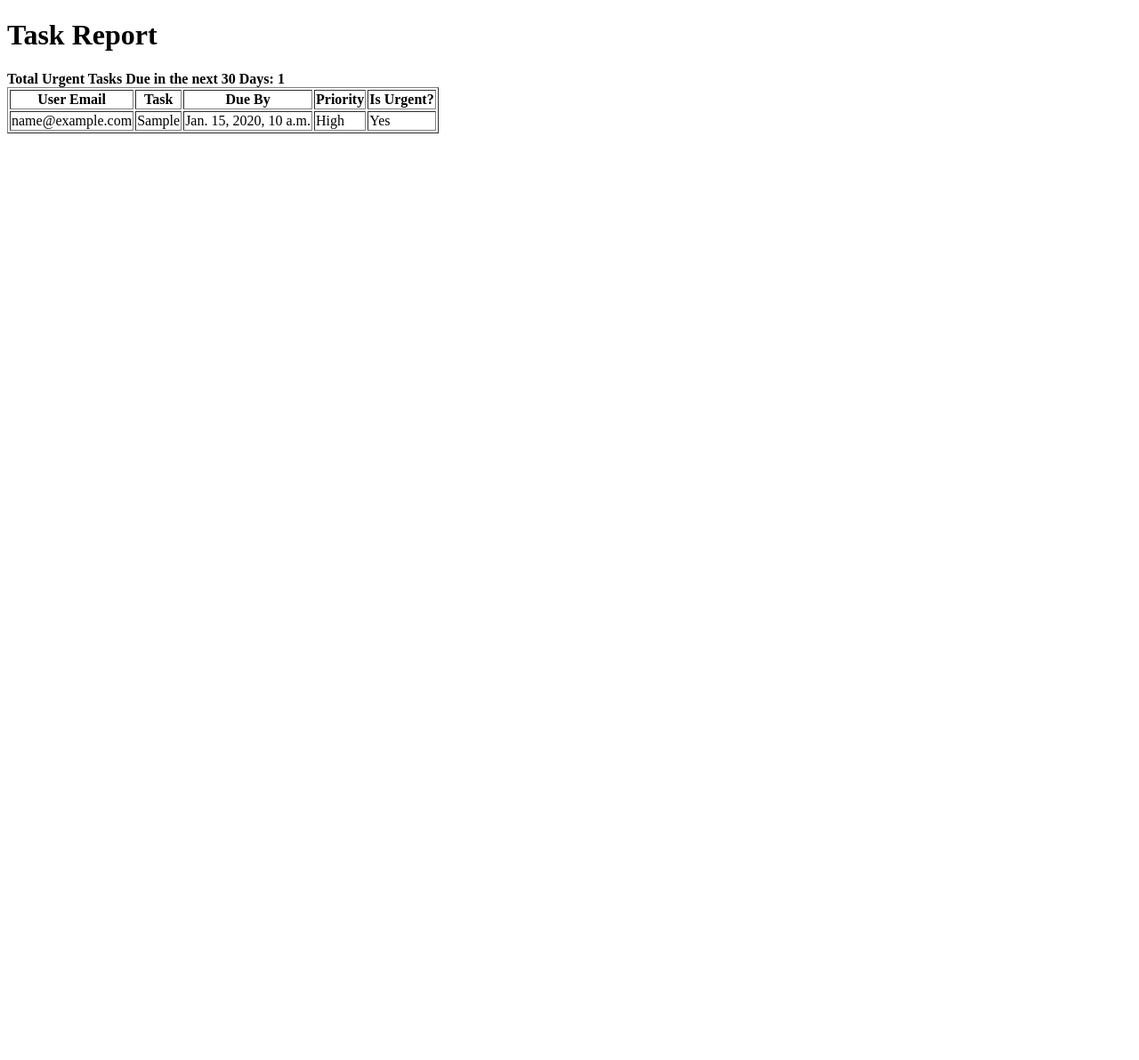
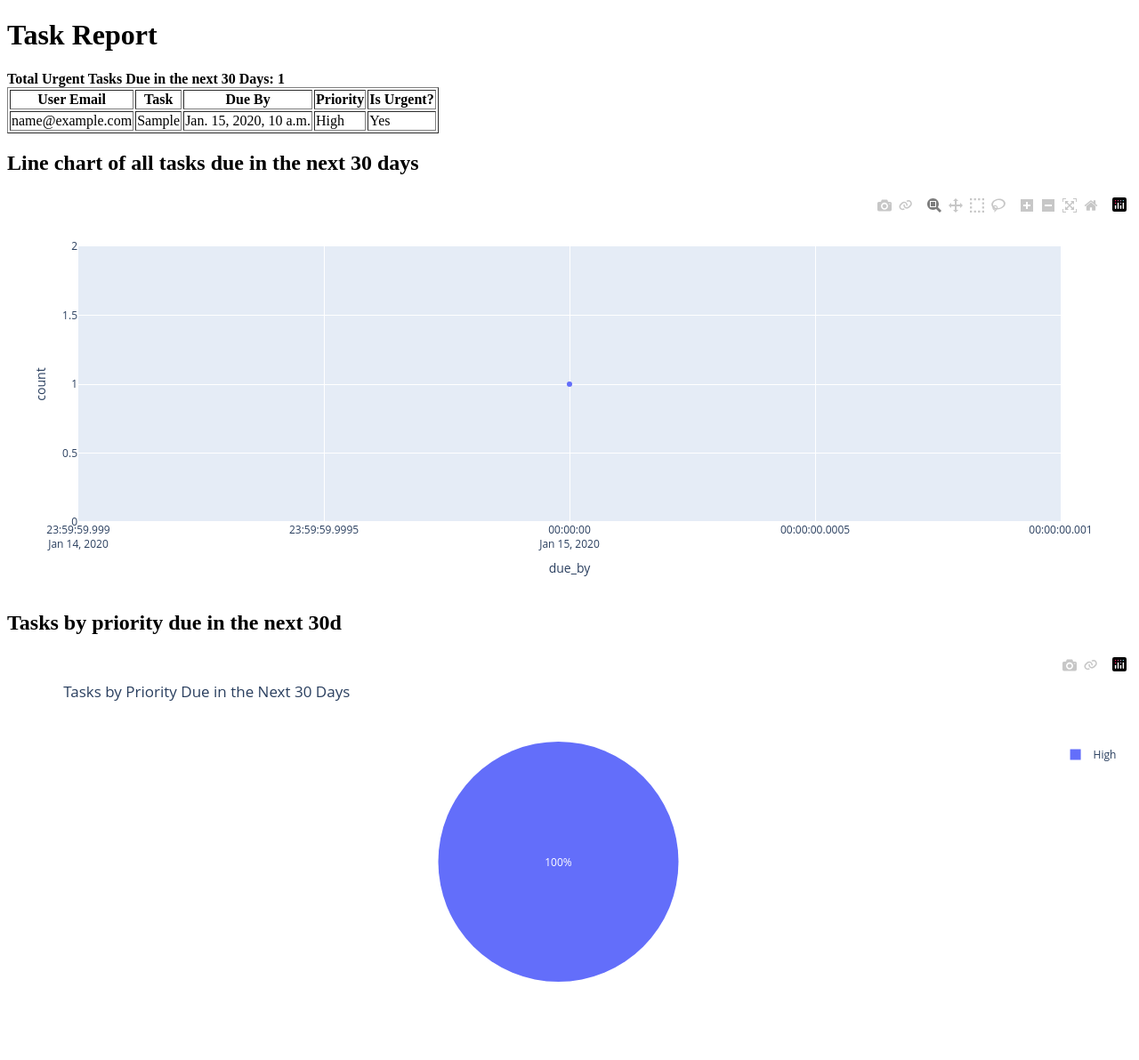
Before and after one commit to placeholdername43/TaskList, a Django app: page /dashboard/ in a window 1280 px wide. Shown: the whole page at 89% size. Before the commit the page ends 150 px from the top, so only its background shows below. Run offline with Django 5.2, Linux system fonts and the light colour scheme; tables that the repository leaves empty hold one stand-in row (values such as "Sample post").

Commit message:
line chart & pie chart using plotly

```diff
--- a/TaskSite/TaskApp/models.py
+++ b/TaskSite/TaskApp/models.py
@@ -3,10 +3,17 @@ from django.db import models
 # Create your models here.
 
 class Task(models.Model):
+    PRIORITY_CHOICES = [
+        (1, 'High'),
+        (2, 'Medium'),
+        (3, 'Low'),
+    ]
+
+
     user_email = models.EmailField()
     task = models.CharField(max_length=255) # can be textfield for large amt of text
     due_by = models.DateTimeField()
-    priority = models.IntegerField(choices=[(1,'High'),(2,'Medium'),(3,'Low')])
+    priority = models.IntegerField(choices=PRIORITY_CHOICES)
     is_urgent = models.BooleanField(default=False)
 
     def __str__(self):
--- a/TaskSite/TaskApp/templates/dashboard.html
+++ b/TaskSite/TaskApp/templates/dashboard.html
@@ -28,9 +28,18 @@
                 <td>{{ task.is_urgent|yesno:"Yes,No" }}</td>
             </tr>
             {% endfor %}
-
         </tbody>
     </table>
 
+    <div class = "line-chart">
+        <h2> Line chart of all tasks due in the next 30 days </h2>
+        {{ line_chart|safe }}
+    </div>
+
+    <div class = "pie-chart">
+        <h2> Tasks by priority due in the next 30d </h2>
+        {{ pie_chart|safe }}
+    </div>
+
 </body>
 </html>
--- a/TaskSite/TaskApp/templates/landing_page.html
+++ b/TaskSite/TaskApp/templates/landing_page.html
@@ -9,6 +9,5 @@
     <h1> Welcome to the Todo landing page</h1>
     <a href ="{% url 'add_task' %}"> Add a task</a><br>
     <a href="{% url 'dashboard' %}">View Dashboard</a><br>
-    <a href="{% url 'login' %}"> Login</a><br>
 </body>
 </html>
--- a/TaskSite/TaskApp/views.py
+++ b/TaskSite/TaskApp/views.py
@@ -1,10 +1,12 @@
 from datetime import datetime, timedelta
-
+import pandas as pd
+import plotly.express as px
+import plotly.io as pio
 from django.shortcuts import redirect, render
 from .models import Task
 from .forms import TaskForm
 
-# Create your views here.
+
 
 def landing_page(request):
     return render(request, 'landing_page.html')
@@ -15,10 +17,36 @@ def dashboard(request):
     tasks_due_in_30d = Task.objects.filter(due_by__lte = next_30_days)
     urgent_tasks = tasks_due_in_30d.filter(is_urgent = True).count()
 
+    line_chart_html = None
+    pie_chart_html = None
+
+    if tasks.exists():
+        df = pd.DataFrame(list(tasks_due_in_30d.values('due_by', 'priority')))
+        df['priority'] = df['priority'].apply(lambda x: dict(Task.PRIORITY_CHOICES).get(x))
+        df['due_by'] = pd.to_datetime(df['due_by']).dt.date
+        tasks_per_day = df.groupby('due_by').size().reset_index(name='count')
+        line_chart_fig = px.line(tasks_per_day, x = "due_by", y = "count", markers = True)
+        line_chart_html = pio.to_html(line_chart_fig, full_html=False)
+
+        tasks_by_priority = df['priority'].value_counts().reset_index(name='count')
+        tasks_by_priority.columns = ['priority','count']
+        pie_chart_fig = px.pie(tasks_by_priority, names = 'priority', values = 'count', title='Tasks by Priority Due in the Next 30 Days')
+        pie_chart_html = pio.to_html(pie_chart_fig, full_html=False)
+    else:
+
+        line_chart_fig = px.line(title = "No tasks due in the next 30 days")
+        line_chart_html = pio.to_html(line_chart_fig, full_html = False)
+
+        pie_chart_fig = px.pie(names=['No data'], values=[1], title = "no tasks by priotiy")
+        pie_chart_html = pio.to_html(pie_chart_fig, full_html=False)
+
+
     taskData = {
         'tasks' : tasks,
         'tasks_due_in_30d' : tasks_due_in_30d,
         'total_urgent_tasks' : urgent_tasks,
+        'line_chart':  line_chart_html,
+        'pie_chart' : pie_chart_html,
 
     }
 
--- a/TaskSite/TaskSite/settings.py
+++ b/TaskSite/TaskSite/settings.py
@@ -10,6 +10,7 @@ For the full list of settings and their values, see
 https://docs.djangoproject.com/en/5.1/ref/settings/
 """
 
+import os
 from pathlib import Path
 
 # Build paths inside the project like this: BASE_DIR / 'subdir'.
@@ -116,7 +117,8 @@ USE_TZ = True
 # Static files (CSS, JavaScript, Images)
 # https://docs.djangoproject.com/en/5.1/howto/static-files/
 
-STATIC_URL = 'static/'
+STATIC_URL = '/static/'
+
 
 # Default primary key field type
 # https://docs.djangoproject.com/en/5.1/ref/settings/#default-auto-field
```
Also changed, not shown: TaskSite/db.sqlite3.
